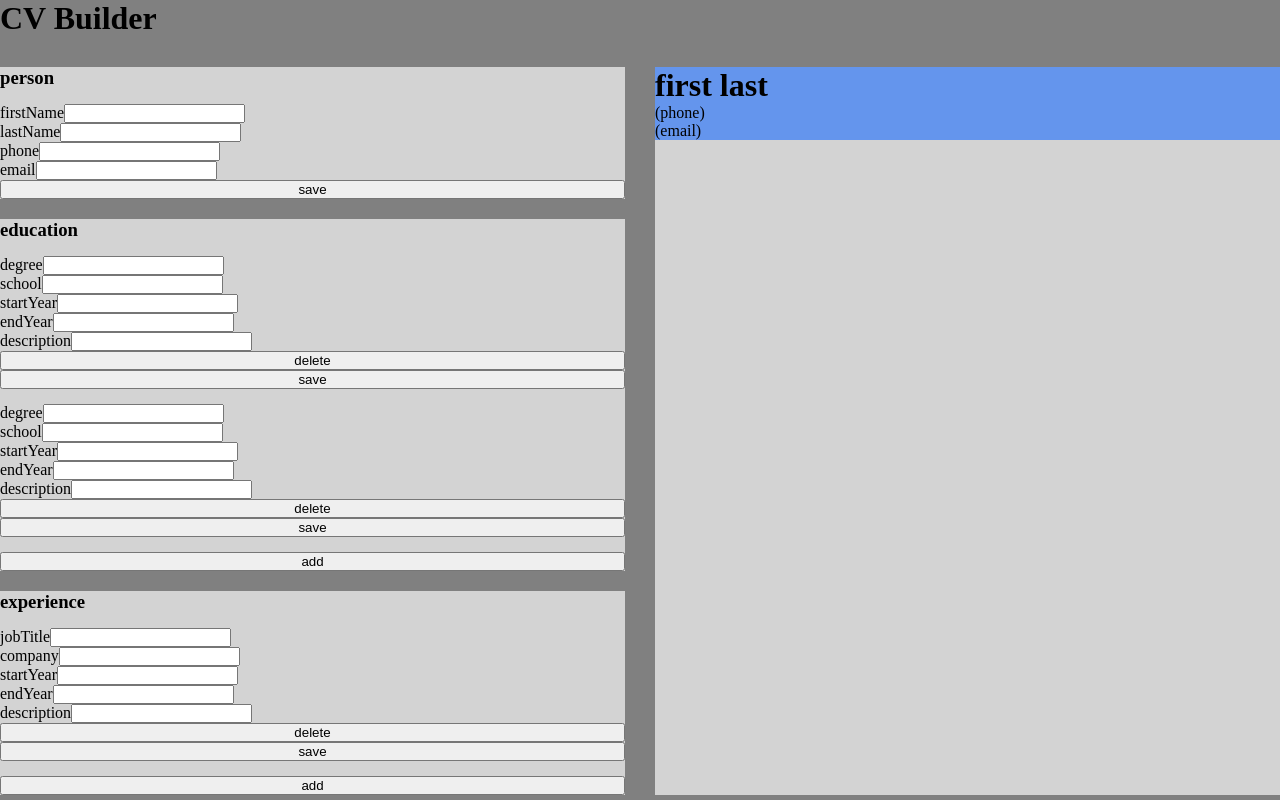
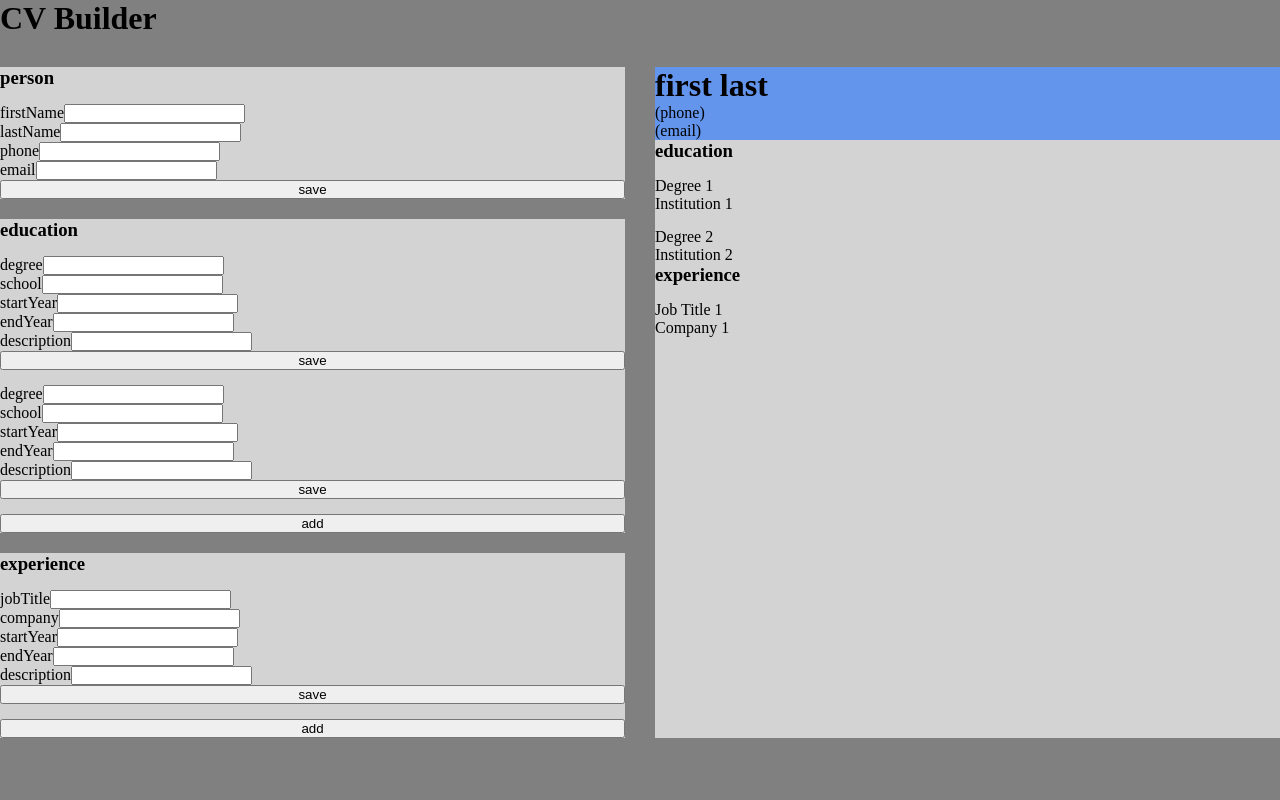
Before and after one commit to strallia/cv-app, a React (Vite) app: page / in a window 1280 px wide. Built offline with nearby package versions, Linux system fonts and the light colour scheme.

Commit message:
feat: Collapse forms when click save

```diff
--- a/src/components/Button.jsx
+++ b/src/components/Button.jsx
@@ -1,4 +1,12 @@
-function Button({ type, data, setData, sectionTitle, entryID, isVisible }) {
+function Button({
+  type,
+  data,
+  setData,
+  sectionTitle,
+  entryID,
+  setIsCollapsed,
+  isVisible,
+}) {
   function handleAddButtonClick() {
     let keyNames =
       sectionTitle === "education"
@@ -25,8 +33,14 @@ function Button({ type, data, setData, sectionTitle, entryID, isVisible }) {
     setData(dataCopy);
   }
 
-  const onClickHandler =
-    type === "add" ? handleAddButtonClick : handleDeleteButtonClick;
+  function handleSaveButtonClick() {
+    setIsCollapsed(true);
+  }
+
+  let onClickHandler;
+  if (type === "add") onClickHandler = handleAddButtonClick;
+  else if (type === "delete") onClickHandler = handleDeleteButtonClick;
+  else if (type === "save") onClickHandler = handleSaveButtonClick;
 
   if (sectionTitle === "person") return;
 
--- a/src/components/Form.jsx
+++ b/src/components/Form.jsx
@@ -1,28 +1,49 @@
+import { useState } from "react";
 import { modifyEntry } from "../scripts/helperFunctions";
 import { Button } from "./Button";
 import { Input } from "./Input";
 
 function Form({ entry, handleInputOnChange, data, setData }) {
+  const [isCollapsed, setIsCollapsed] = useState(false);
+
   const { entryID, sectionTitle } = entry;
   const modifiedEntry = modifyEntry(entry);
-  const entryKeyNames = Object.keys(modifiedEntry);
+  const entryKeyValuePairs = Object.entries(modifiedEntry);
+
+  function showCollapsedView(key, value, index) {
+    if (
+      key === "degree" ||
+      key === "school" ||
+      key === "jobTitle" ||
+      key === "company"
+    ) {
+      return <p key={index}>{value}</p>;
+    }
+  }
+
+  function showExpandedView(key, index) {
+    return (
+      <Input
+        key={index}
+        labelText={key}
+        handleInputOnChange={handleInputOnChange}
+        entryID={entryID}
+      />
+    );
+  }
 
   return (
     <form>
-      {entryKeyNames.map((keyName, index) => {
-        return (
-          <Input
-            key={index}
-            labelText={keyName}
-            handleInputOnChange={handleInputOnChange}
-            entryID={entryID}
-          />
-        );
+      {entryKeyValuePairs.map((keyValuePair, index) => {
+        const [key, value] = keyValuePair;
+        return isCollapsed
+          ? showCollapsedView(key, value, index)
+          : showExpandedView(key, index);
       })}
-      {sectionTitle !== "person" && (
+      {isCollapsed && sectionTitle !== "person" && (
         <Button type="delete" entryID={entryID} data={data} setData={setData} />
       )}
-      <Button type="save" />
+      {!isCollapsed && <Button type="save" setIsCollapsed={setIsCollapsed} />}
     </form>
   );
 }
--- a/src/scripts/initialData.js
+++ b/src/scripts/initialData.js
@@ -10,8 +10,8 @@ const initialData = [
   {
     entryID: crypto.randomUUID(),
     sectionTitle: "education",
-    degree: null,
-    school: null,
+    degree: "Degree 1",
+    school: "Institution 1",
     startYear: null,
     endYear: null,
     description: null,
@@ -19,8 +19,8 @@ const initialData = [
   {
     entryID: crypto.randomUUID(),
     sectionTitle: "education",
-    degree: null,
-    school: null,
+    degree: "Degree 2",
+    school: "Institution 2",
     startYear: null,
     endYear: null,
     description: null,
@@ -28,8 +28,8 @@ const initialData = [
   {
     entryID: crypto.randomUUID(),
     sectionTitle: "experience",
-    jobTitle: null,
-    company: null,
+    jobTitle: "Job Title 1",
+    company: "Company 1",
     startYear: null,
     endYear: null,
     description: null,
```
